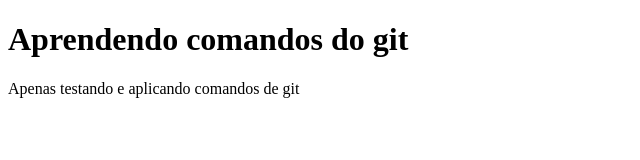
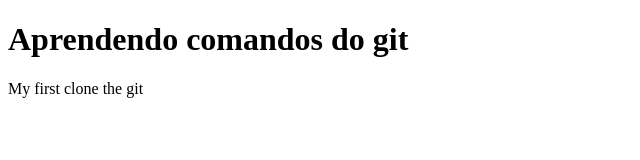
Before and after one commit to gustabcc/git_kenzie, a plain HTML site: page index.html in a window 1280 px wide. Shown: the whole page, without its empty margins (0-640 px from the left). Drawn offline with Linux system fonts and the light colour scheme.

Commit message:
clone do repositório

```diff
--- a/index.html
+++ b/index.html
@@ -9,6 +9,6 @@
 <body>
    <h1>Aprendendo comandos do git</h1>
 
-   <p>Apenas testando e aplicando comandos de git</p>
+   <p>My first clone the git</p>
 </body>
 </html>
```
